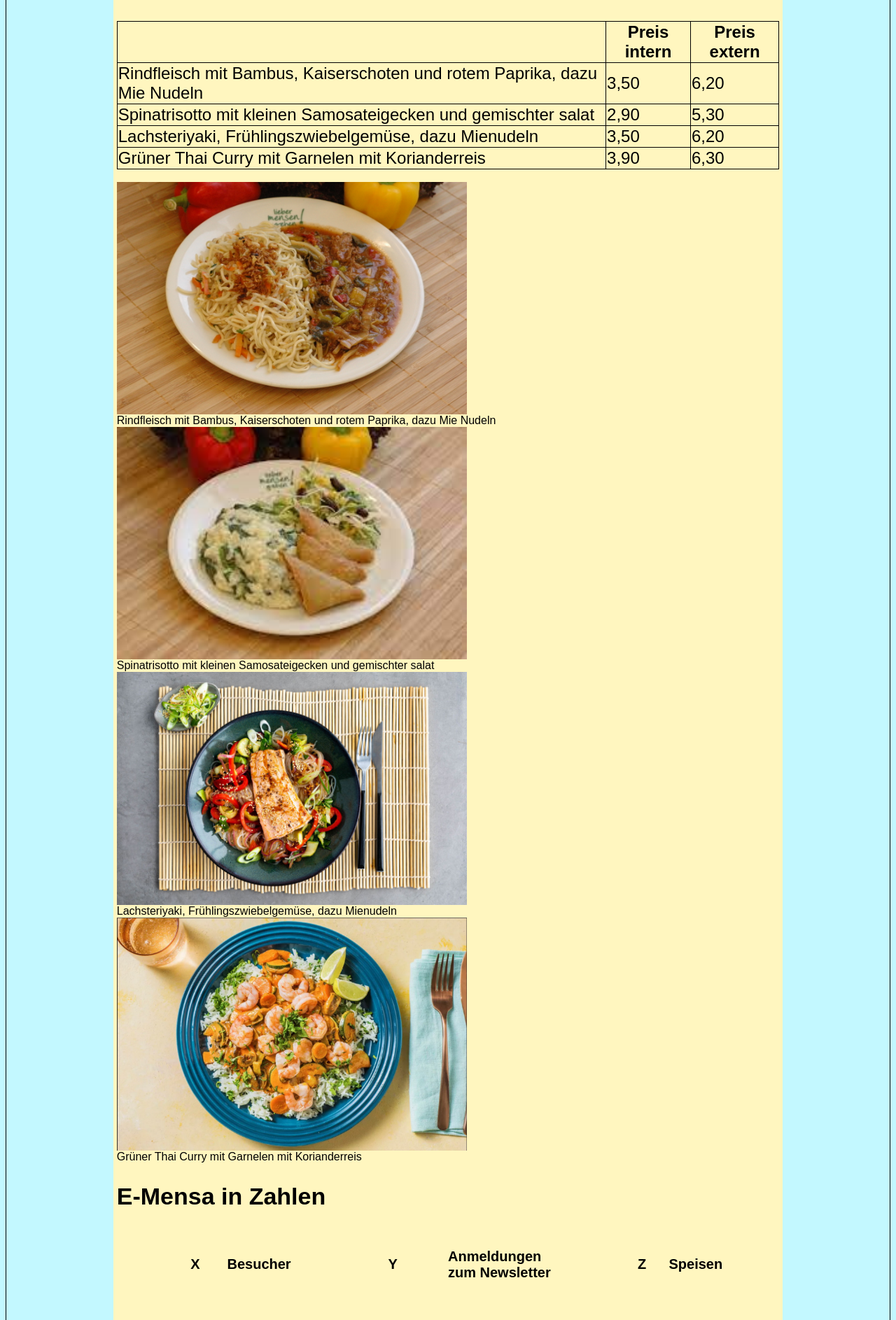
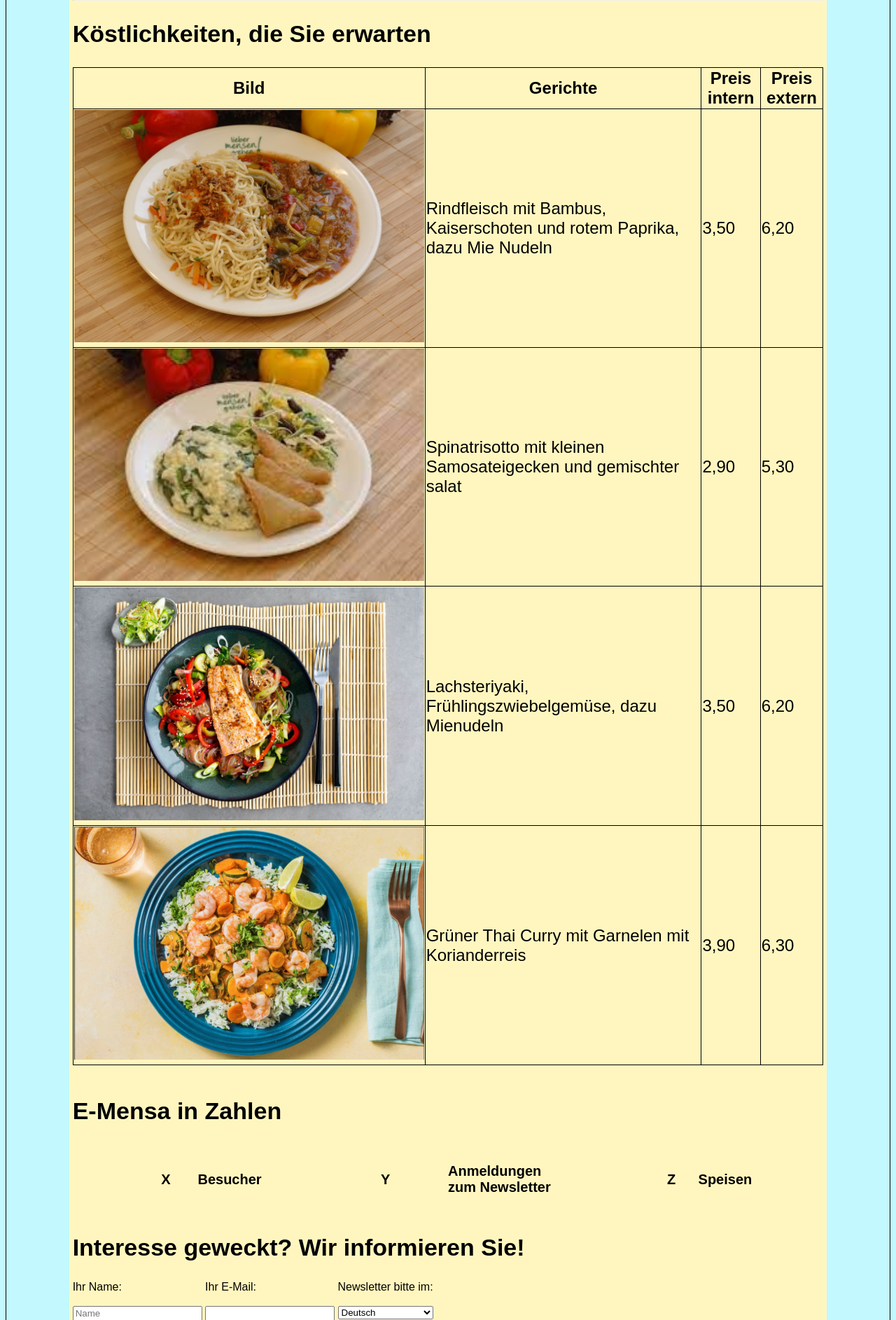
Before and after one commit to FDims/DBWT-Praktikum, a PHP site: page /Werbeseite.php in a window 1280 px wide. Shown: the part 1090-2976 px from the top of the page at 70% size. Run offline with PHP 8.4, Linux system fonts and the light colour scheme; some web fonts are replaced.

Commit message:
werbeseite fertig

```diff
--- a/E-Mensa Werbeseite/E-Mensa Werbeseite/Werbeseite/Newsletter.txt
+++ b/E-Mensa Werbeseite/E-Mensa Werbeseite/Werbeseite/Newsletter.txt
@@ -1 +1 @@
-Frau Jericho Jordan jericho.jordan.ong@gmail.com Monatlich
+Fachrial Dimas Putra Perdana fachrialdimaspp15@gmail.com English
--- a/E-Mensa Werbeseite/E-Mensa Werbeseite/Werbeseite/Werbeseite.php
+++ b/E-Mensa Werbeseite/E-Mensa Werbeseite/Werbeseite/Werbeseite.php
@@ -4,7 +4,6 @@
  * Fachrial Dimas Putra, Perdana, 3503937
  * Jericho, Jordan, 3536333
  */
-echo "Test";
 $Gerichte = [
     1 => ['name' => 'Rindfleisch mit Bambus, Kaiserschoten und rotem Paprika, dazu Mie Nudeln',
         'pint' => '3,50','pext' => '6,20','bild' => '<img class ="imag" src=./img/1-gerichte.jpg alt="Rindfleisch Bambus Mie"> '],
@@ -16,6 +15,41 @@ $Gerichte = [
         'pint' => '3,90','pext' => '6,30','bild' => '<img class ="imag" src="./img/4-gerichte.png" alt="Grüner Thai Curry">']
 ];
 
+
+$Name = '';
+$Email = '';
+$sprache='';
+$fehler=NULL;
+$fehler1=NULL;
+
+
+if(isset($_POST['submitted'])) {
+    $Name = trim($_POST['Name']??NULL);
+    $sprache=$_POST['sprache'];
+    $Email = $_POST['E-Mail'] ??NULL;
+    $fehler=false;
+    $fehler1=false;
+    if (empty($Name)) {
+        $fehler = 'Name muss gesetzt werden';
+    }
+    if (empty($Email)) {
+        $fehler1 = 'E-Mail-Adresse muss gesetzt werden';
+    } else if (!filter_var($Email, FILTER_VALIDATE_EMAIL)) {
+        $fehler1 = 'E-Mail-Adresse ist nicht korrekt formatiert';
+    }
+    if (!$fehler&&!$fehler1) {
+        $datei = [
+            'Name'=>$Name,
+            'E-Mail'=>$Email,
+            'Sprache'=>$sprache,
+        ];
+        $file = fopen("Newsletter.txt",'w');
+        foreach ($datei as $key=>$dateien){
+            fwrite($file,$dateien.' ');
+        }
+        fclose($file);
+    }
+}
 ?>
 <?php ?>
 <!DOCTYPE html>
@@ -29,6 +63,21 @@ $Gerichte = [
     <link href="https://fonts.googleapis.com/css2?family=Gemunu+Libre&display=swap" rel="stylesheet">
 </head>
 <body>
+<?php
+if(isset($_POST['submitted'])){
+    if($fehler||$fehler1){
+        echo '<div class="Fehler">'.'Fehler: ';
+        if($fehler){
+            echo '<br>'.$fehler;
+        }
+        if($fehler1){
+            echo '<br>'.$fehler1;
+        }
+        echo '</div>';
+    }else{
+        echo '<div class="success">'.'Anmeldung erfolgreich!'.'</div>';
+    }
+}?>
 <header>
     <h1 class="head">
         E-Mensa
@@ -42,6 +91,7 @@ E-Mensa
     </ul>
 </header>
 <main>
+
     <img src="csm_mensenbistroskaffeebars_5bfbc30139.jpg" alt="Mensa Photo" id="Mensaphoto">
 
 
@@ -58,39 +108,23 @@ E-Mensa
     <h2 id="speisen">Köstlichkeiten, die Sie erwarten</h2>
     <table id="menu">
         <tr>
-        <th class="menulist"></th>
+            <th class="menulist">Bild</th>
+            <th class="menulist">Gerichte</th>
             <th class="menulist">Preis intern</th>
             <th class="menulist">Preis extern</th>
         </tr>
-
-        <tr>
-
-            <td class="menulist"><?php echo $Gerichte[1]['name']?></td>
-            <td class="menulist"><?php echo $Gerichte[1]['pint']?></td>
-            <td class="menulist"><?php echo $Gerichte[1]['pext']?></td>
-        </tr>
-        <tr>
-            <td class="menulist"><?php echo $Gerichte[2]['name']?></td>
-            <td class="menulist"><?php echo $Gerichte[2]['pint']?></td>
-            <td class="menulist"><?php echo $Gerichte[2]['pext']?></td>
-        </tr>
-        <tr>
-            <td class="menulist"><?php echo $Gerichte[3]['name']?></td>
-            <td class="menulist"><?php echo $Gerichte[3]['pint']?></td>
-            <td class="menulist"><?php echo $Gerichte[3]['pext']?></td>
-        </tr>
-        <tr>
-            <td class="menulist"><?php echo $Gerichte[4]['name']?></td>
-            <td class="menulist"><?php echo $Gerichte[4]['pint']?></td>
-            <td class="menulist"><?php echo $Gerichte[4]['pext']?></td>
-        </tr>
+        <?php
+        foreach($Gerichte as $gericht){
+            echo '<tr>';
+            echo '<td class="menulist menubild">'.$gericht['bild'].'</td>';
+            echo '<td class="menulist">'.$gericht['name'].'</td>';
+            echo '<td class="menulist">'.$gericht['pint'].'</td>';
+            echo '<td class="menulist">'.$gericht['pext'].'</td>';
+            echo '</tr>';
+        }
+        ?>
     </table>
     <br>
-    <?php
-    for($i = 1;$i<5;$i++){
-        echo $Gerichte[$i]['bild'].'<br>'.$Gerichte[$i]['name'].'<br>';
-    }
-    ?>
 
     <h2 id="zzahlen">E-Mensa in Zahlen</h2>
     <div class="Zahl">
@@ -110,7 +144,31 @@ E-Mensa
 
 
     <h2 id="kontakt">Interesse geweckt? Wir informieren Sie!</h2>
-    <a href="./Newsletter_Anmelder.php">Zum Newesletter Anmelder</a>
+    <form method="post" action="Werbeseite.php">
+        <input type="hidden" name="submitted" value="1">
+
+        <div class="form">
+            <label for="Name">Ihr Name:</label> <br>
+            <input type="text" name="Name" id="Name" placeholder="Name" required>
+        </div>
+
+        <div class="form">
+            <label for="email">Ihr E-Mail:</label> <br>
+            <input type="email" name="E-Mail" id="email" required>
+        </div>
+
+        <div class="form">
+            <label for="sprache">Newsletter bitte im:</label> <br>
+            <select id="sprache" name="sprache">
+                <option value="Deutsch">Deutsch</option>
+                <option value="English">English</option>
+            </select>
+        </div>
+
+        <br>
+        <input type="checkbox" required>Den Datenschutzbestimmungen stimme ich zu
+        <button type="submit" name="submit" value="submit" id="submit">Zum Newsletter anmelden</button>
+    </form>
 
 
 
--- a/E-Mensa Werbeseite/E-Mensa Werbeseite/Werbeseite/stylesheetnew.css
+++ b/E-Mensa Werbeseite/E-Mensa Werbeseite/Werbeseite/stylesheetnew.css
@@ -2,6 +2,12 @@ body{
     background-color: #C3F8FF;
     font-family: 'Gemunu Libre', sans-serif;
     border: solid 1px   ;
+}
+.Fehler{
+    background-color: indianred;
+}
+.success{
+    background-color: lawngreen;
 }
 header{
     border-bottom: solid;
@@ -39,7 +45,7 @@ ul>li{
 main{
     background-color: #FFF6BF;
     margin: 10px auto;
-    max-width: 75%;
+    max-width: 85%;
     padding: 0 5px;
 }
 
```
Lines whose indentation alone changed are shown as unchanged.
